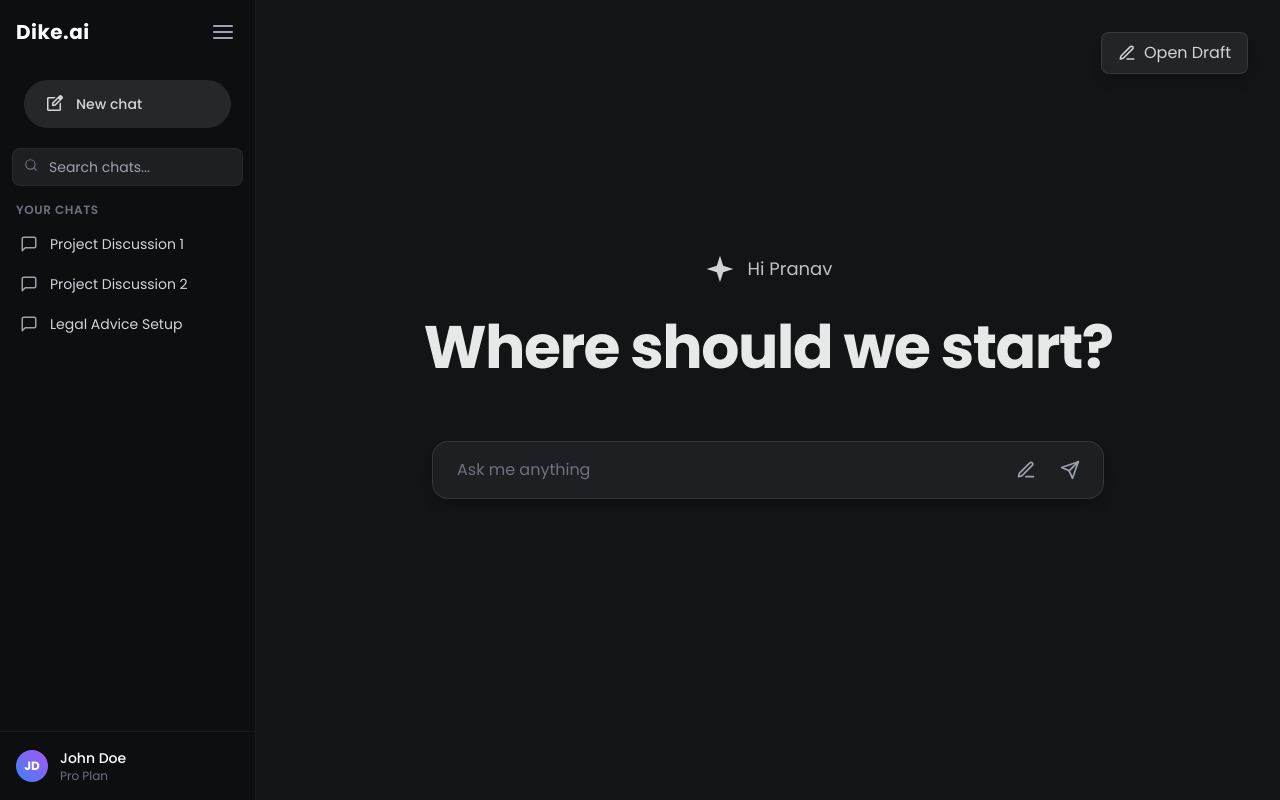
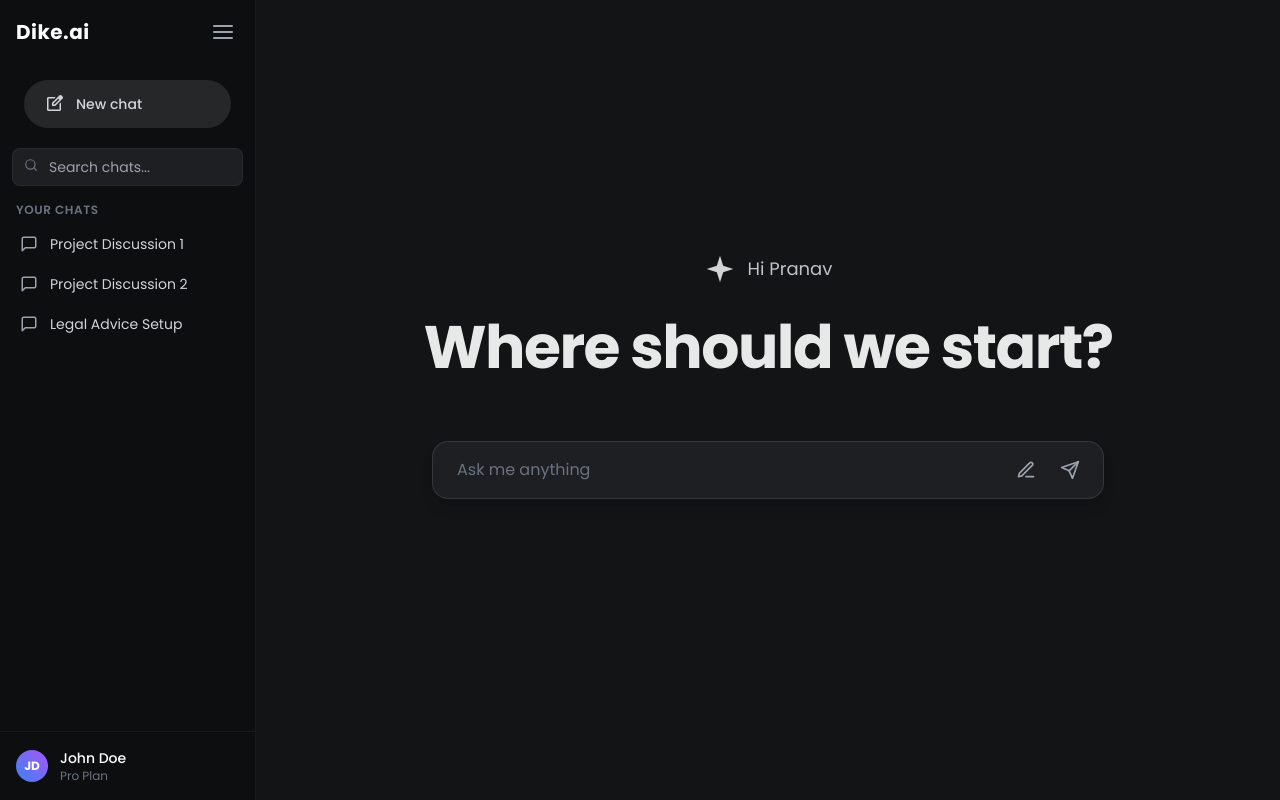
Before and after one commit to Nandaneeth/dike1frontend, a React (Vite) app: page / in a window 1280 px wide. Built offline with nearby package versions, Linux system fonts and the light colour scheme.

Commit message:
Add DocumentPreviewButton and integrate with ChatInterface

```diff
--- a/index.html
+++ b/index.html
@@ -4,7 +4,7 @@
     <meta charset="UTF-8" />
     <link rel="icon" type="image/svg+xml" href="/vite.svg" />
     <meta name="viewport" content="width=device-width, initial-scale=1.0" />
-    <link rel="stylesheet" href="https://fonts.googleapis.com/css2?family=Material+Symbols+Outlined:opsz,wght,FILL,GRAD@20..48,100..700,0..1,-50..200&icon_names=edit_square" />
+    <link rel="stylesheet" href="https://fonts.googleapis.com/css2?family=Material+Symbols+Outlined:opsz,wght,FILL,GRAD@20..48,100..700,0..1,-50..200" />
     <title>Vite + React</title>
   </head>
   <body>
--- a/src/components/ChatInterface.jsx
+++ b/src/components/ChatInterface.jsx
@@ -1,6 +1,7 @@
 import React, { useState, useRef, useEffect } from 'react';
+import DocumentPreviewButton from './DocumentPreviewButton';
 
-const ChatInterface = () => {
+const ChatInterface = ({ toggleDraft }) => {
     const [messages, setMessages] = useState([]);
     const [inputValue, setInputValue] = useState('');
     const [hasStartedChat, setHasStartedChat] = useState(false);
@@ -117,9 +118,20 @@ const ChatInterface = () => {
                                     </p>
                                 </div>
                             ) : (
-                                <p className="text-sm leading-relaxed max-w-2xl text-slate-100">
-                                    {message.content}
-                                </p>
+                                <div className="flex flex-col gap-3 w-full max-w-2xl">
+                                    <p className="text-sm leading-relaxed text-slate-100">
+                                        {message.content}
+                                    </p>
+                                    <div className="flex items-stretch gap-2 w-full">
+                                        <DocumentPreviewButton toggleDraft={toggleDraft} />
+                                        <button
+                                            className="border border-gray-500 hover:border-gray-300 rounded-lg p-3 transition-all hover:bg-white/5 group flex items-center justify-center h-full"
+                                            title="Download"
+                                        >
+                                            <span className="material-symbols-outlined text-gray-400 group-hover:text-white" style={{ fontSize: '20px' }}>download</span>
+                                        </button>
+                                    </div>
+                                </div>
                             )}
                         </div>
                     ))}
--- /dev/null
+++ b/src/components/DocumentPreviewButton.jsx
@@ -0,0 +1,16 @@
+import React from 'react';
+
+const DocumentPreviewButton = ({ toggleDraft }) => {
+    return (
+        <button
+            onClick={toggleDraft}
+            className="flex-1 border border-gray-500 hover:border-gray-300 rounded-lg p-3 transition-all hover:bg-white/5 group flex items-center justify-center gap-2 h-full"
+            title="View Document"
+        >
+            <span className="material-symbols-outlined text-gray-400 group-hover:text-white" style={{ fontSize: '20px' }}>description</span>
+            <span className="text-sm text-gray-400 group-hover:text-white">Document</span>
+        </button>
+    );
+};
+
+export default DocumentPreviewButton;
--- a/src/pages/Home.jsx
+++ b/src/pages/Home.jsx
@@ -15,21 +15,7 @@ const Home = () => {
             {/* Left Panel - Chat Interface */}
             {/* If Draft is open, Chat takes less width, otherwise full width */}
             <div className={`transition-all duration-500 ease-in-out h-full relative ${isDraftOpen ? 'w-1/2' : 'w-full max-w-5xl mx-auto'}`}>
-                <ChatInterface />
-
-                {/* Toggle Button for Draft Builder (when closed) */}
-                {!isDraftOpen && (
-                    <button
-                        onClick={toggleDraft}
-                        className="absolute top-4 right-4 bg-[#232428] hover:bg-[#2a2b30] text-gray-300 px-4 py-2 rounded-lg border border-white/10 shadow-lg flex items-center gap-2 transition-all hover:scale-105"
-                    >
-                        <svg width="18" height="18" viewBox="0 0 24 24" fill="none" stroke="currentColor" strokeWidth="2" strokeLinecap="round" strokeLinejoin="round">
-                            <path d="M12 20h9"></path>
-                            <path d="M16.5 3.5a2.121 2.121 0 0 1 3 3L7 19l-4 1 1-4L16.5 3.5z"></path>
-                        </svg>
-                        <span>Open Draft</span>
-                    </button>
-                )}
+                <ChatInterface toggleDraft={toggleDraft} />
             </div>
 
             {/* Right Panel - Draft Builder */}
```
